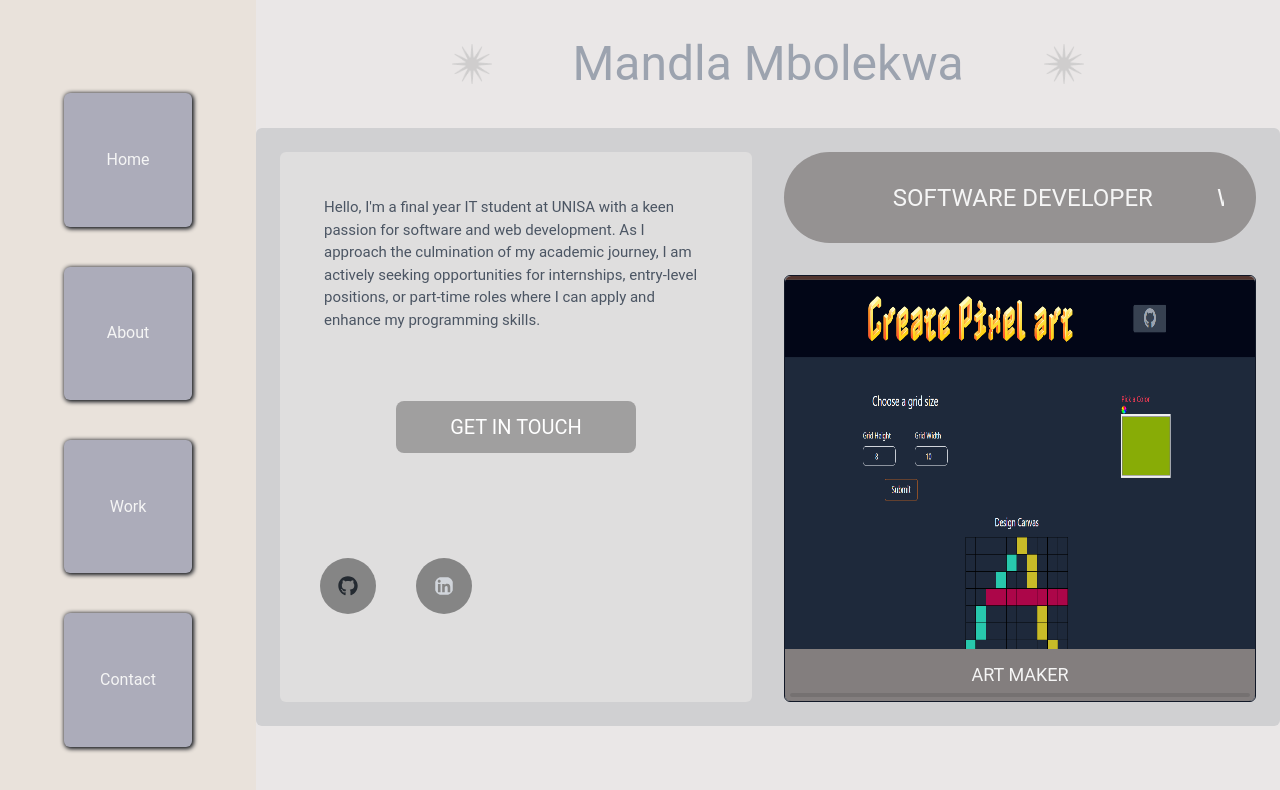
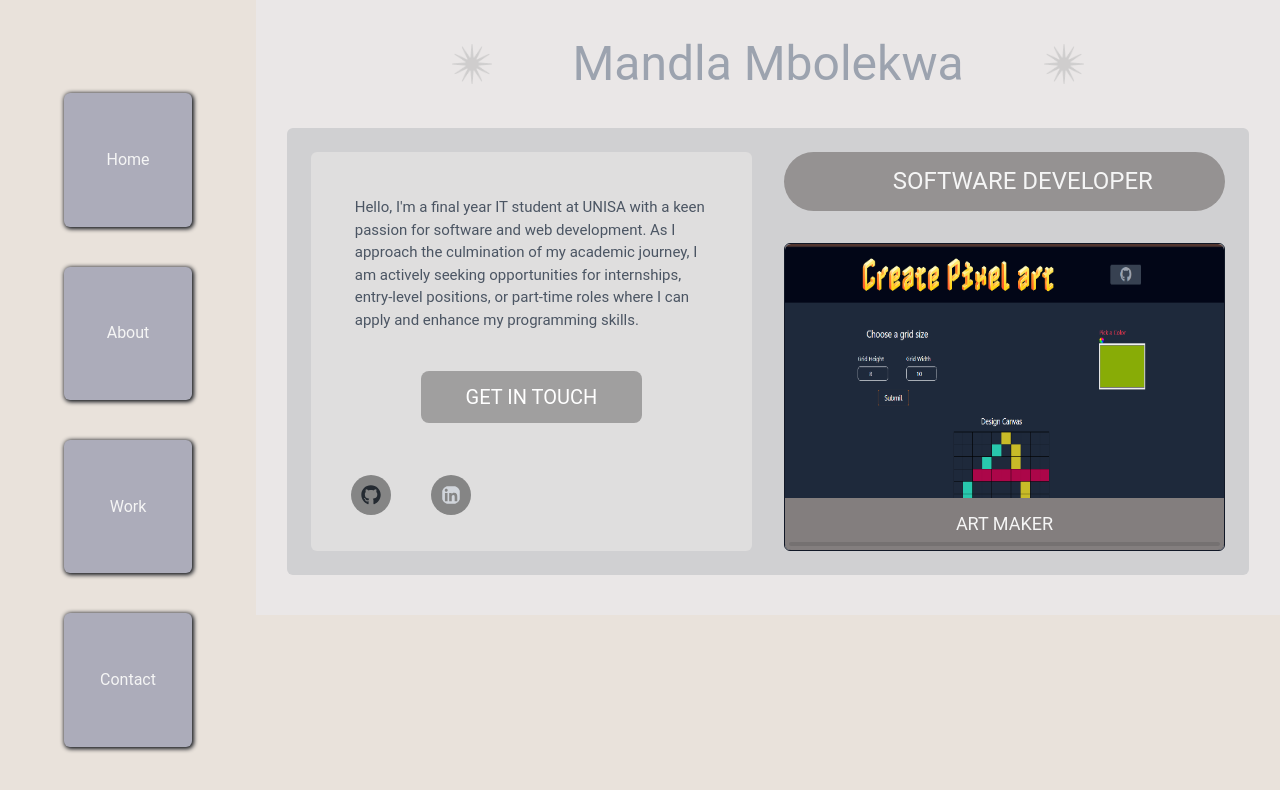
Before and after one commit to 23Mandla/portfolio, a React (Create React App) app: page / in a window 1280 px wide. Shown: the top 790 px of the page. Built offline with nearby package versions, Linux system fonts and the light colour scheme.

Commit message:
Working on animation

```diff
--- a/src/componets/About/About.js
+++ b/src/componets/About/About.js
@@ -3,7 +3,7 @@ import me from "../assets/images/home-pic-3.jpg";
 export default function About() {
   return (
 
-      <div className="relative h-screen p-16 grid grid-cols-3 gap-5 after:content-[''] after:absolute after:bg-gray-600 after:h-[1px] after:w-[80%] after:-bottom-5 after:left-[10%]">
+      <div className="relative h-screen p-16 grid grid-cols-3 gap-5 after:content-[''] after:absolute after:bg-gray-600 after:h-[1px] after:w-[80%] after:-bottom-20 after:left-[10%]">
         <div className="grid grid-rows-3">
           <h1 className="relative text-5xl pl-5 top-12 left-5 after:content-[''] after:absolute after:bg-gray-600 after:h-[1px] after:w-[50%] after:top-14 after:left-[14%]">About me</h1>
           <div className="relative row-span-2 m-2 -top-7">
--- a/src/componets/Home/Home.js
+++ b/src/componets/Home/Home.js
@@ -29,10 +29,10 @@ export default function Home() {
         <h1 className="text-5xl text-center text-gray-400">Mandla Mbolekwa</h1>
         <img src={star} alt="" className="h-10" />
       </div>
-      <div className="grid grid-cols-4 gap-8 h-[83%] m-auto rounded-md p-6 bg-[#d0d0d2]">
+      <div className="grid grid-cols-4 gap-8 w-[94%] m-auto rounded-md p-6 bg-[#d0d0d2]">
         <div
           ref={ref}
-          className="grid grid-rows-3 col-span-2 bg-[#dfdede] p-9 text-[15px] rounded-md row-span-4 text-gray-600"
+          className="grid gap-8 col-span-2 bg-[#dfdede] p-9 text-[15px] rounded-md row-span-4 text-gray-600"
         >
           <motion.p
             variants={{
@@ -63,11 +63,11 @@ export default function Home() {
           >
             <h1 className="text-xl text-center text-white">GET IN TOUCH</h1>
           </motion.div>
-          <div className="pl-1 flex items-center gap-10">
-            <div className="bg-[#858585] h-14 w-14 flex items-center justify-center rounded-full hover:scale-110 transition-all">
+          <div className="pl-1 flex mt-5 gap-10">
+            <div className="bg-[#858585] h-10 w-10 flex items-center justify-center rounded-full hover:scale-110 transition-all">
               <FaGithub className="text-xl text-[#242a31] cursor-pointer" />
             </div>
-            <div className="bg-[#858585] h-14 w-14 p-2 flex items-center justify-center rounded-full cursor-pointer  hover:scale-110 transition-all">
+            <div className="bg-[#858585] h-10 w-10 p-2 flex items-center justify-center rounded-full cursor-pointer  hover:scale-110 transition-all">
               <FaLinkedin className="text-xl rounded-full text-gray-300" />
             </div>
           </div>
--- a/src/pages/HomePage.js
+++ b/src/pages/HomePage.js
@@ -12,7 +12,7 @@ export default function HomePage() {
     initial="hidden"
     animate="visible"
     transition={{ duration: 1.2}}
-     className=" h-screen py-10 bg-[#eae7e7]">
+     className="py-10 bg-[#eae7e7]">
       <Home />
     </motion.div>
   );
```
